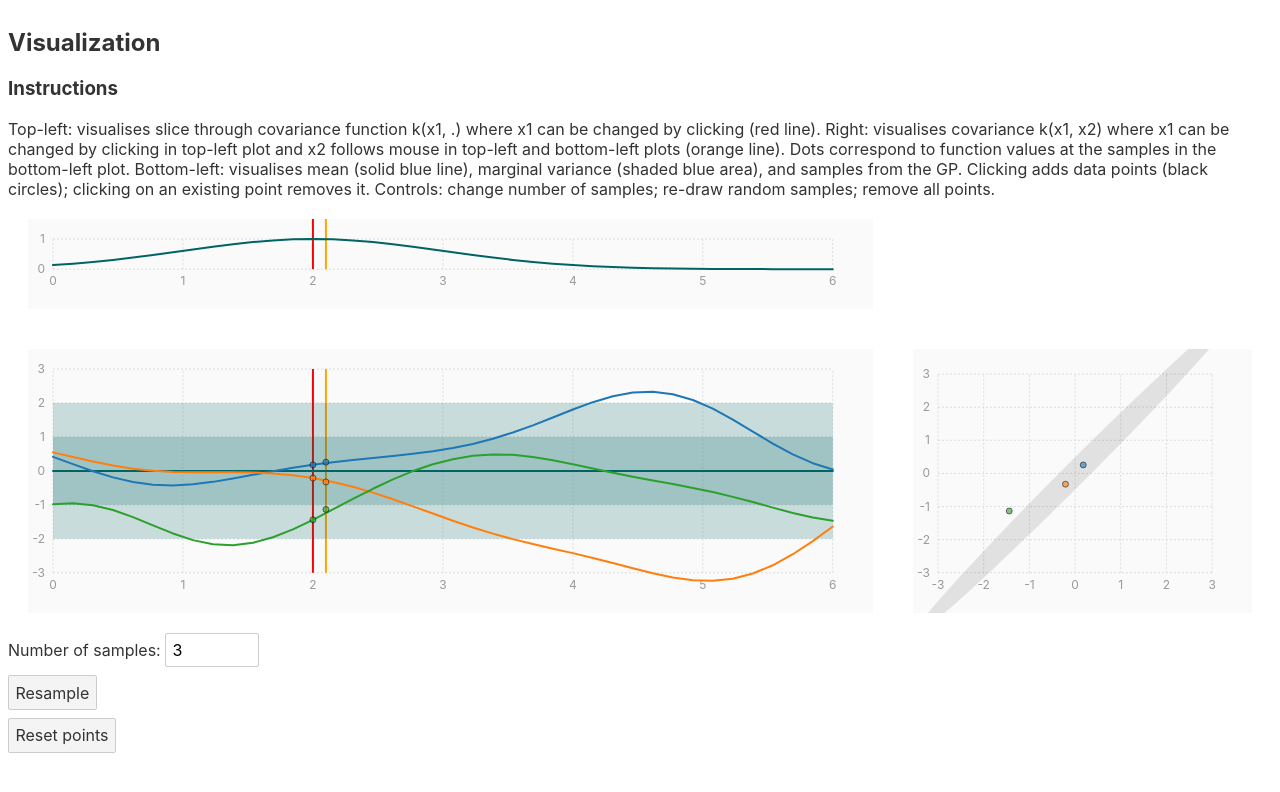
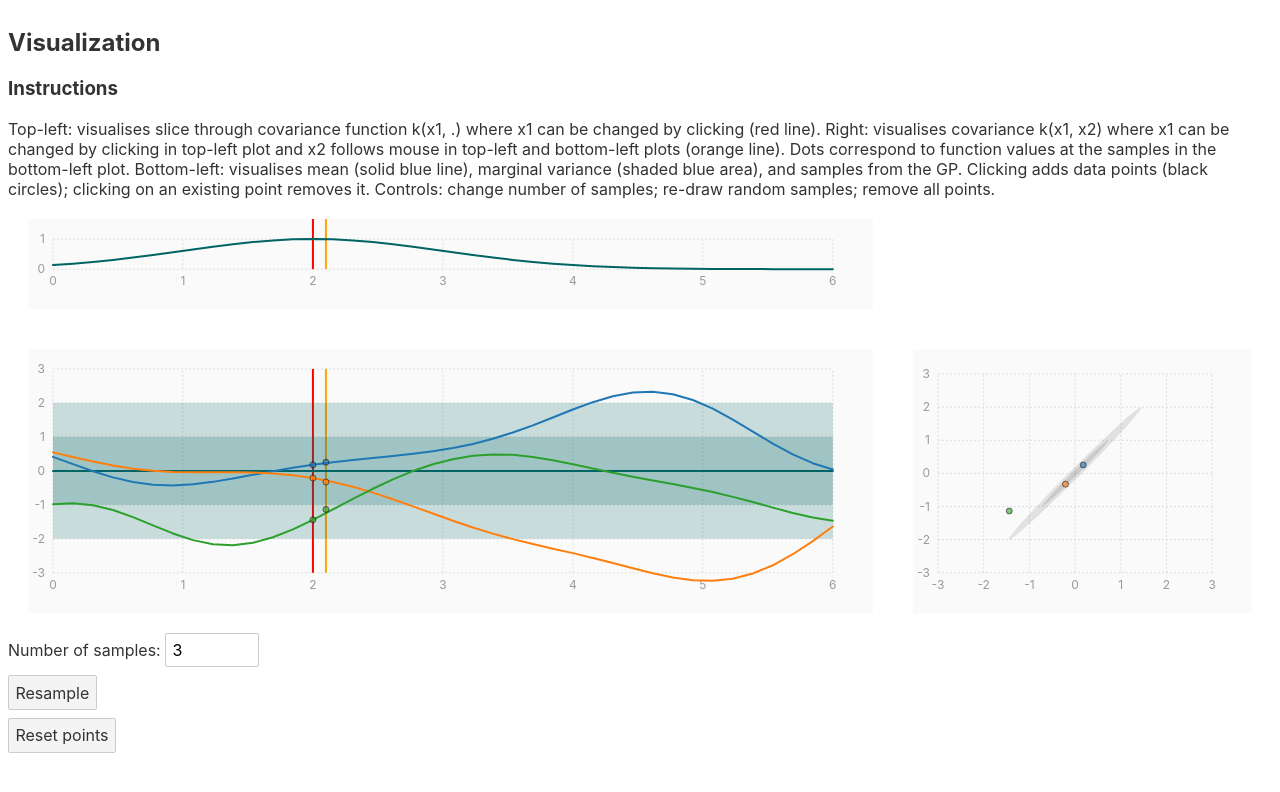
Before and after one commit to st--/interactive-gp-visualization, a Svelte app: page / in a window 1280 px wide. Shown: the top 792 px of the page. Built offline with nearby package versions, Linux system fonts and the light colour scheme.

Commit message:
fix covariance contours

```diff
--- a/src/App.svelte
+++ b/src/App.svelte
@@ -2,8 +2,7 @@
 To dos:
 - proper spacing/(re)sizing of Covariance/Line/Kernel plots
 - axis & line labels (LaTeX/ketex?)
-- Covariance plot: square aspect ratio
-- Covariance plot: fix covariance ellipse
+- Covariance plot: square aspect ratio so that covariance ellipse is correct
 - Kernel plot: automatic y-axis scaling?
 - marginal distribution plots for Covariance and Lineplot
 
--- a/src/Covariance.svelte
+++ b/src/Covariance.svelte
@@ -11,6 +11,8 @@
   let height = 300;
 
   const padding = { top: 25, right: 40, bottom: 40, left: 25 };
+
+  const sigmaContours = [1, 2];
 
   $: yTicks = height > 180 ? [-3, -2, -1, 0, 1, 2, 3] : [-3, 0, 3];
   $: xTicks = yTicks;
@@ -48,12 +50,14 @@
 
   <!-- data -->
   <g transform="rotate({covProps.angle} {xScale(0)} {yScale(0)})">
-    <ellipse
-      cx={xScale(0)}
-      cy={yScale(0)}
-      rx={yFactor * covProps.width}
-      ry={yFactor * covProps.length}
-    />
+    {#each sigmaContours as sigma}
+      <ellipse
+        cx={xScale(0)}
+        cy={yScale(0)}
+        rx={yFactor * sigma * covProps.width}
+        ry={yFactor * sigma * covProps.length}
+      />
+    {/each}
   </g>
 
   {#each yPairs as ys, i}
--- a/src/mymath.js
+++ b/src/mymath.js
@@ -19,10 +19,9 @@ export function covEllipse(covMat) {
   const eigvals = e.realEigenvalues;
   const largestEigvec = e.eigenvectorMatrix.getColumn(0);
   const alpha = Math.atan2(largestEigvec[1], -largestEigvec[0]);
-  const factor = 2 * Math.sqrt(5.991);
   return {
-    width: factor * Math.sqrt(eigvals[0]),
-    length: factor * Math.sqrt(eigvals[1]),
+    width: Math.sqrt(eigvals[0]),
+    length: Math.sqrt(eigvals[1]),
     angle: (alpha * 180) / Math.PI,
   };
 }
```
